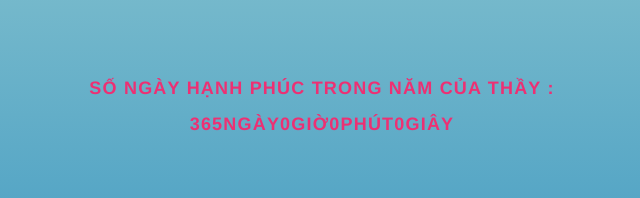
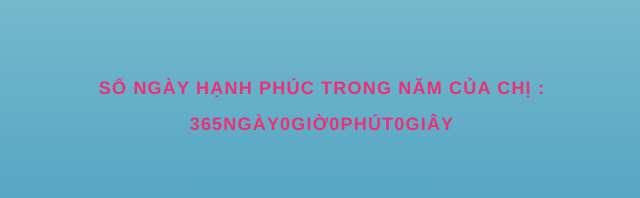
Before and after one commit to KhoaPham12092002/Teacher-day.io, a plain HTML site: page index.html in a window 1280 px wide. Shown: the part 560-758 px from the top of the page, 318-958 px from the left. Drawn offline with Linux system fonts and the light colour scheme.

Commit message:
Update index.html

```diff
--- a/index.html
+++ b/index.html
@@ -93,7 +93,7 @@
 </div>
 <canvas class="canvas" width="1820" height="905"></canvas>
 <p class="text" style="color: #ed3073;">
-        SỐ NGÀY HẠNH PHÚC TRONG NĂM CỦA THẦY : <!--&lt;!&ndash;tiêu đề dưới&ndash;&gt;-->
+        SỐ NGÀY HẠNH PHÚC TRONG NĂM CỦA CHỊ : <!--&lt;!&ndash;tiêu đề dưới&ndash;&gt;-->
     <br/>
     <span id="span_dt_dt"></span>
 </p>
```
